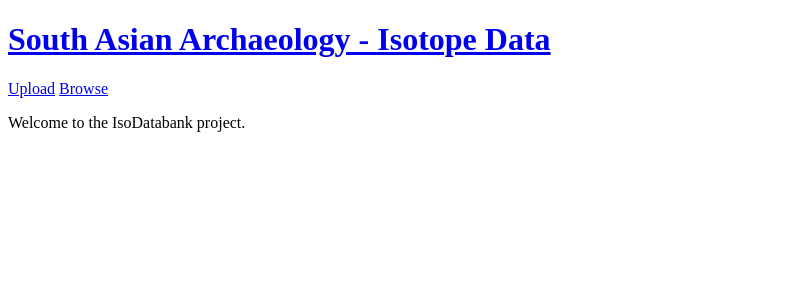
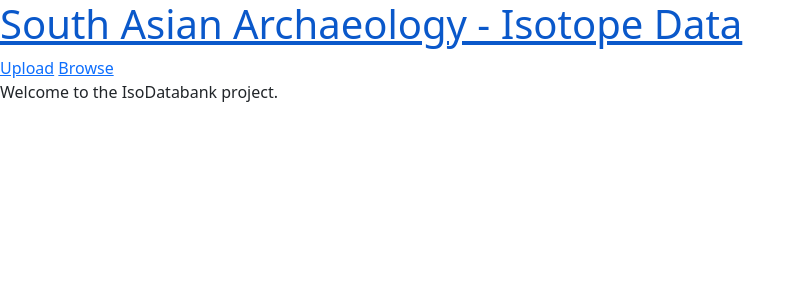
Before and after one commit to abhi-kr-2100/arch-sa-data, a Django app: page / in a window 1280 px wide. Shown: the top 300 px of the page, without its empty margins (0-806 px from the left). Run offline with Django 3.2, Linux system fonts and the light colour scheme.

Commit message:
Add Bootstrap to base.html

```diff
--- a/isodatabank/templates/isodatabank/base.html
+++ b/isodatabank/templates/isodatabank/base.html
@@ -2,6 +2,11 @@
 
 <html lang="en">
 <head>
+    <meta charset="utf-8">
+    <meta name="viewport" content="width=device-width, initial-scale=1">
+
+    <link href="https://cdn.jsdelivr.net/npm/bootstrap@5.0.1/dist/css/bootstrap.min.css" rel="stylesheet" integrity="sha384-+0n0xVW2eSR5OomGNYDnhzAbDsOXxcvSN1TPprVMTNDbiYZCxYbOOl7+AMvyTG2x" crossorigin="anonymous">
+
     <title>{% block title %}South Asian Archaeology - Isotope Data{% endblock %}</title>
 </head>
 
@@ -16,5 +21,7 @@
         {% block content %}
         {% endblock %}
     </main>
+
+    <script src="https://cdn.jsdelivr.net/npm/bootstrap@5.0.1/dist/js/bootstrap.bundle.min.js" integrity="sha384-gtEjrD/SeCtmISkJkNUaaKMoLD0//ElJ19smozuHV6z3Iehds+3Ulb9Bn9Plx0x4" crossorigin="anonymous"></script>
 </body>
 </html>
```
